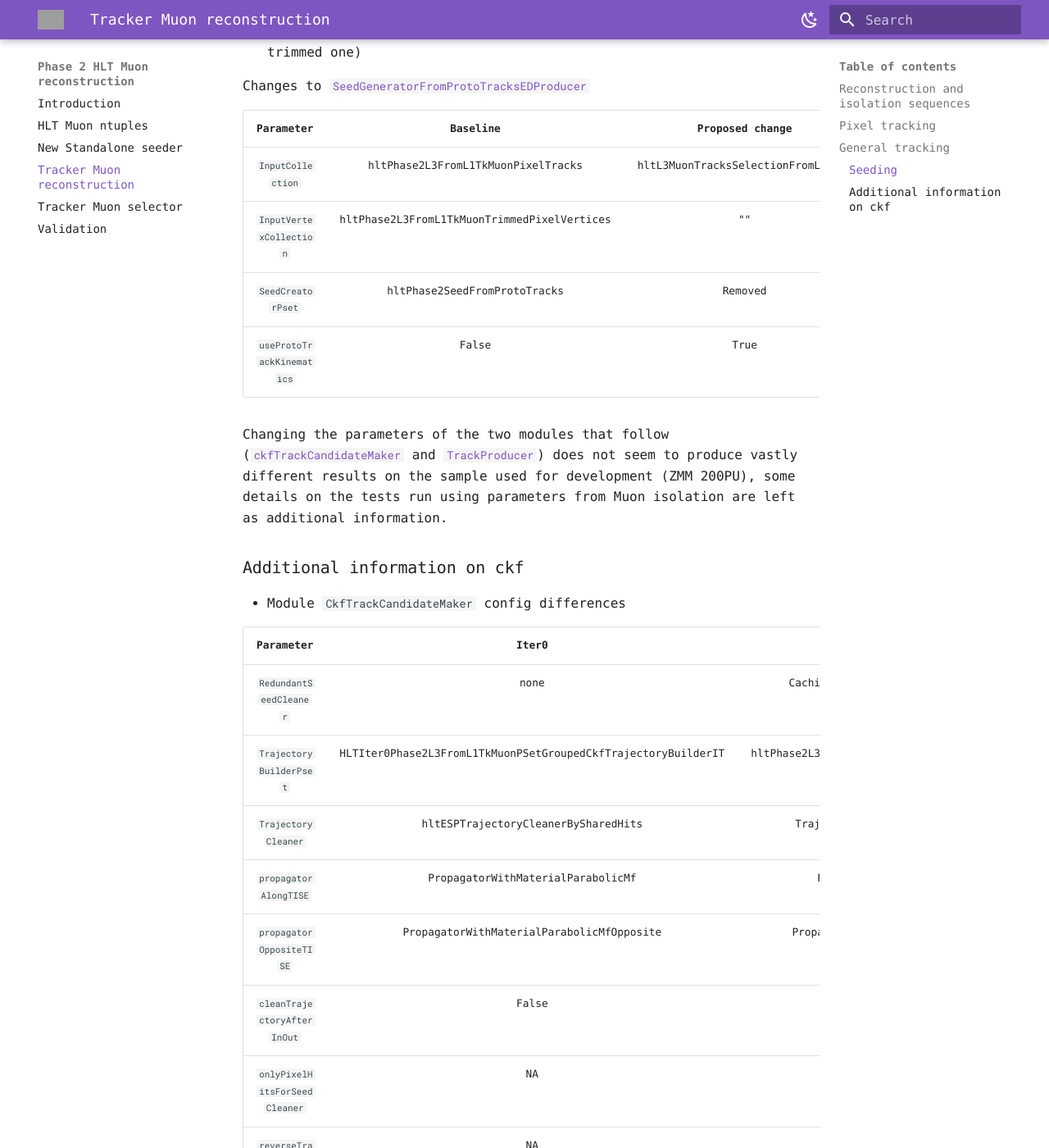
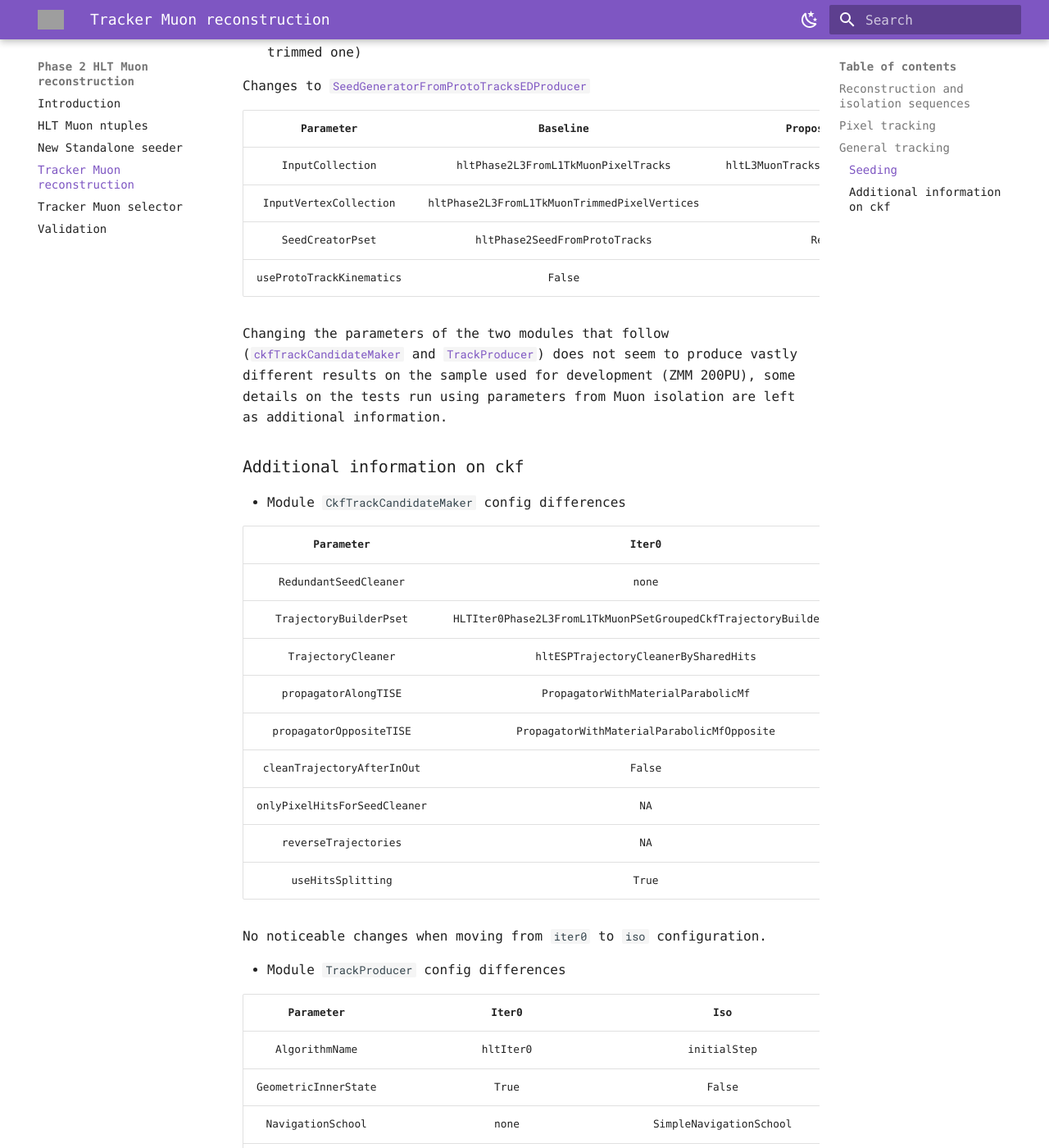
Before and after one commit to Parsifal-2045/docs, an MkDocs documentation site: the page built from docs/phase2_muons/tracker_muon_reco.md, in a window 1280 px wide and 1400 px high, scrolled down 1860 px. Shown: the whole window at 82% size. Built offline with MkDocs 1.6.1 and Material for MkDocs 9.7.7, drawn with Linux system fonts in a browser that asks for light colours; some web fonts are replaced; grey boxes are pictures that could not be loaded.

Commit message:
Fix tables formatting

```diff
--- a/docs/phase2_muons/tracker_muon_reco.md
+++ b/docs/phase2_muons/tracker_muon_reco.md
@@ -58,10 +58,10 @@ Changes to [`SeedGeneratorFromProtoTracksEDProducer`](https://github.com/cms-sw/
 
 |        Parameter        |                   Baseline                  |           Proposed change          |
 |:-----------------------:|:-------------------------------------------:|:----------------------------------:|
-|     `InputCollection`     |      hltPhase2L3FromL1TkMuonPixelTracks     | hltL3MuonTracksSelectionFromL1TkMu |
-|  `InputVertexCollection`  | hltPhase2L3FromL1TkMuonTrimmedPixelVertices |                 ""                 |
-|     `SeedCreatorPset`     |         hltPhase2SeedFromProtoTracks        |               Removed              |
-| `useProtoTrackKinematics` |                    False                    |                True                |
+|     InputCollection     |      hltPhase2L3FromL1TkMuonPixelTracks     | hltL3MuonTracksSelectionFromL1TkMu |
+|  InputVertexCollection  | hltPhase2L3FromL1TkMuonTrimmedPixelVertices |                 ""                 |
+|     SeedCreatorPset     |         hltPhase2SeedFromProtoTracks        |               Removed              |
+| useProtoTrackKinematics |                    False                    |                True                |
 
 Changing the parameters of the two modules that follow ([`ckfTrackCandidateMaker`](https://github.com/cms-sw/cmssw/blob/c83ecb127f70592a95b0544c2e7e2404c9d7e440/HLTrigger/Configuration/python/HLT_75e33/modules/hltIter0Phase2L3FromL1TkMuonCkfTrackCandidates_cfi.py#L3) and [`TrackProducer`](https://github.com/cms-sw/cmssw/blob/c83ecb127f70592a95b0544c2e7e2404c9d7e440/HLTrigger/Configuration/python/HLT_75e33/modules/hltIter0Phase2L3FromL1TkMuonCtfWithMaterialTracks_cfi.py#L4)) does not seem to produce vastly different results on the sample used for development (ZMM 200PU), some details on the tests run using parameters from Muon isolation are left as additional information.
 
@@ -71,15 +71,15 @@ Changing the parameters of the two modules that follow ([`ckfTrackCandidateMaker
 
 |          Parameter          |                             Iter0                             |                     Iso                     |
 |:---------------------------:|:-------------------------------------------------------------:|:-------------------------------------------:|
-|     `RedundantSeedCleaner`    |                              none                             |       CachingSeedCleanerBySharedInput       |
-|    `TrajectoryBuilderPset`    | HLTIter0Phase2L3FromL1TkMuonPSetGroupedCkfTrajectoryBuilderIT | hltPhase2L3MuonInitialStepTrajectoryBuilder |
-|      `TrajectoryCleaner`      |              hltESPTrajectoryCleanerBySharedHits              |        TrajectoryCleanerBySharedHits        |
-|     `propagatorAlongTISE`     |               PropagatorWithMaterialParabolicMf               |            PropagatorWithMaterial           |
-|    `propagatorOppositeTISE`   |           PropagatorWithMaterialParabolicMfOpposite           |        PropagatorWithMaterialOpposite       |
-|  `cleanTrajectoryAfterInOut`  |                             False                             |                     True                    |
-| `onlyPixelHitsForSeedCleaner` |                               NA                              |                     True                    |
-|     `reverseTrajectories`     |                               NA                              |                    False                    |
-|       `useHitsSplitting`      |                              True                             |                    False                    |
+|     RedundantSeedCleaner    |                              none                             |       CachingSeedCleanerBySharedInput       |
+|    TrajectoryBuilderPset    | HLTIter0Phase2L3FromL1TkMuonPSetGroupedCkfTrajectoryBuilderIT | hltPhase2L3MuonInitialStepTrajectoryBuilder |
+|      TrajectoryCleaner      |              hltESPTrajectoryCleanerBySharedHits              |        TrajectoryCleanerBySharedHits        |
+|     propagatorAlongTISE     |               PropagatorWithMaterialParabolicMf               |            PropagatorWithMaterial           |
+|    propagatorOppositeTISE   |           PropagatorWithMaterialParabolicMfOpposite           |        PropagatorWithMaterialOpposite       |
+|  cleanTrajectoryAfterInOut  |                             False                             |                     True                    |
+| onlyPixelHitsForSeedCleaner |                               NA                              |                     True                    |
+|     reverseTrajectories     |                               NA                              |                    False                    |
+|       useHitsSplitting      |                              True                             |                    False                    |
 
 No noticeable changes when moving from `iter0` to `iso` configuration.
 
@@ -87,9 +87,9 @@ No noticeable changes when moving from `iter0` to `iso` configuration.
 
 |      Parameter      |               Iter0               |             Iso             |
 |:-------------------:|:---------------------------------:|:---------------------------:|
-|    `AlgorithmName`    |              hltIter0             |         initialStep         |
-| `GeometricInnerState` |                True               |            False            |
-|   `NavigationSchool`  |                none               |    SimpleNavigationSchool   |
-|      `Propagator`     | hltESPRungeKuttaTrackerPropagator | RungeKuttaTrackerPropagator |
+|    AlgorithmName    |              hltIter0             |         initialStep         |
+| GeometricInnerState |                True               |            False            |
+|   NavigationSchool  |                none               |    SimpleNavigationSchool   |
+|      Propagator     | hltESPRungeKuttaTrackerPropagator | RungeKuttaTrackerPropagator |
 
 No noticeable changes when moving from `iter0` to `iso` configuration.
```
